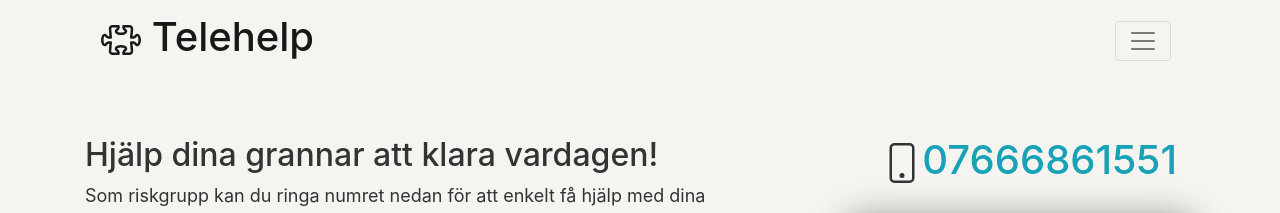
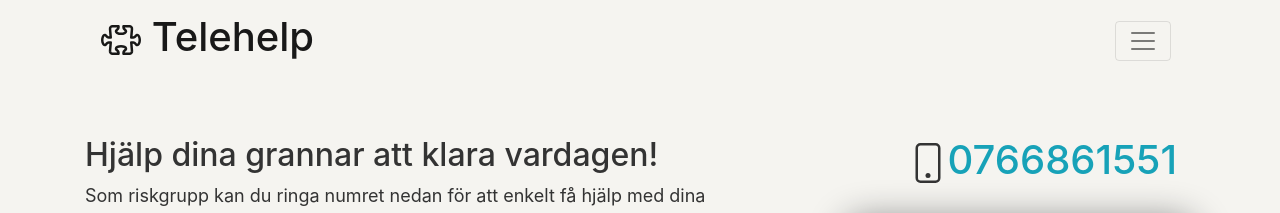
Before and after one commit to telehelp/telehelp, a React (Create React App) app in the folder client/: page / in a window 1280 px wide. Shown: the top 213 px of the page. Built offline with nearby package versions, Linux system fonts and the light colour scheme; no server answers.

Commit message:
Fix phone number on website

```diff
--- a/client/src/App.js
+++ b/client/src/App.js
@@ -56,7 +56,7 @@ class App extends React.Component {
             <h1><svg class="bi bi-phone" width="1em" height="1em" viewBox="0 0 16 16" fill="currentColor" xmlns="http://www.w3.org/2000/svg">
   <path fill-rule="evenodd" d="M11 1H5a1 1 0 00-1 1v12a1 1 0 001 1h6a1 1 0 001-1V2a1 1 0 00-1-1zM5 0a2 2 0 00-2 2v12a2 2 0 002 2h6a2 2 0 002-2V2a2 2 0 00-2-2H5z" clip-rule="evenodd"/>
   <path fill-rule="evenodd" d="M8 14a1 1 0 100-2 1 1 0 000 2z" clip-rule="evenodd"/>
-</svg><a href="+46766861551">07666861551</a></h1>
+</svg><a href="+46766861551">0766861551</a></h1>
             </div>
             <div className="signup" id="register">
               <RegistrationForm/>
```
